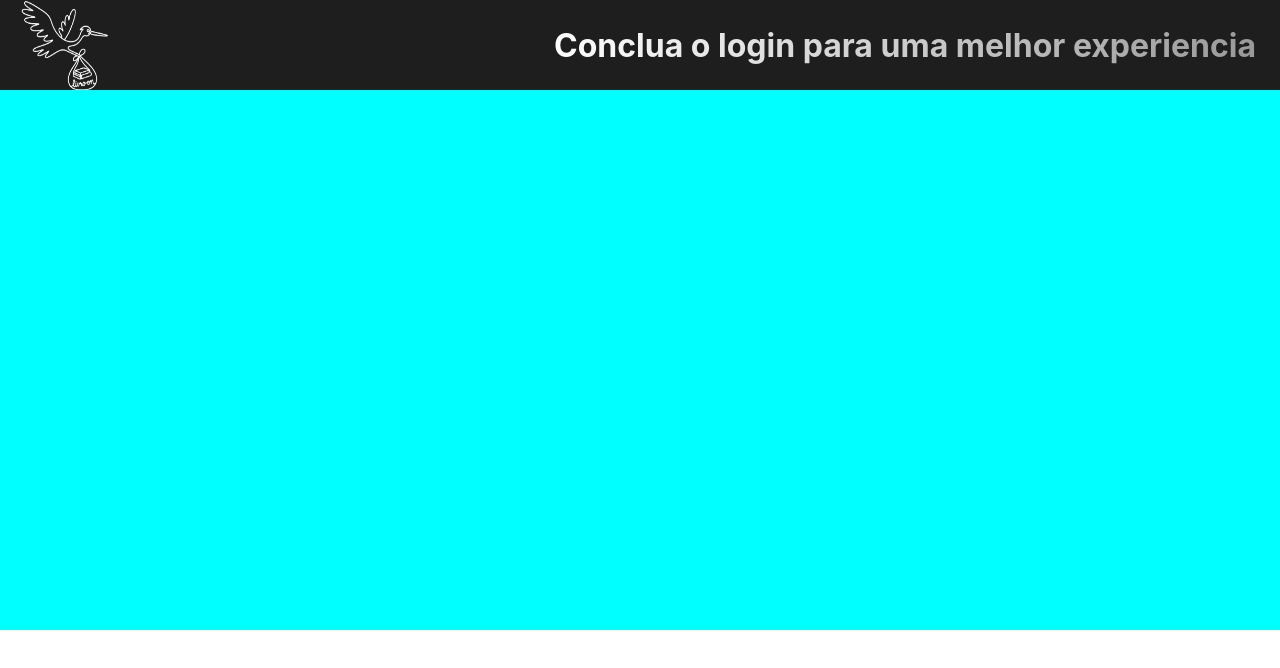
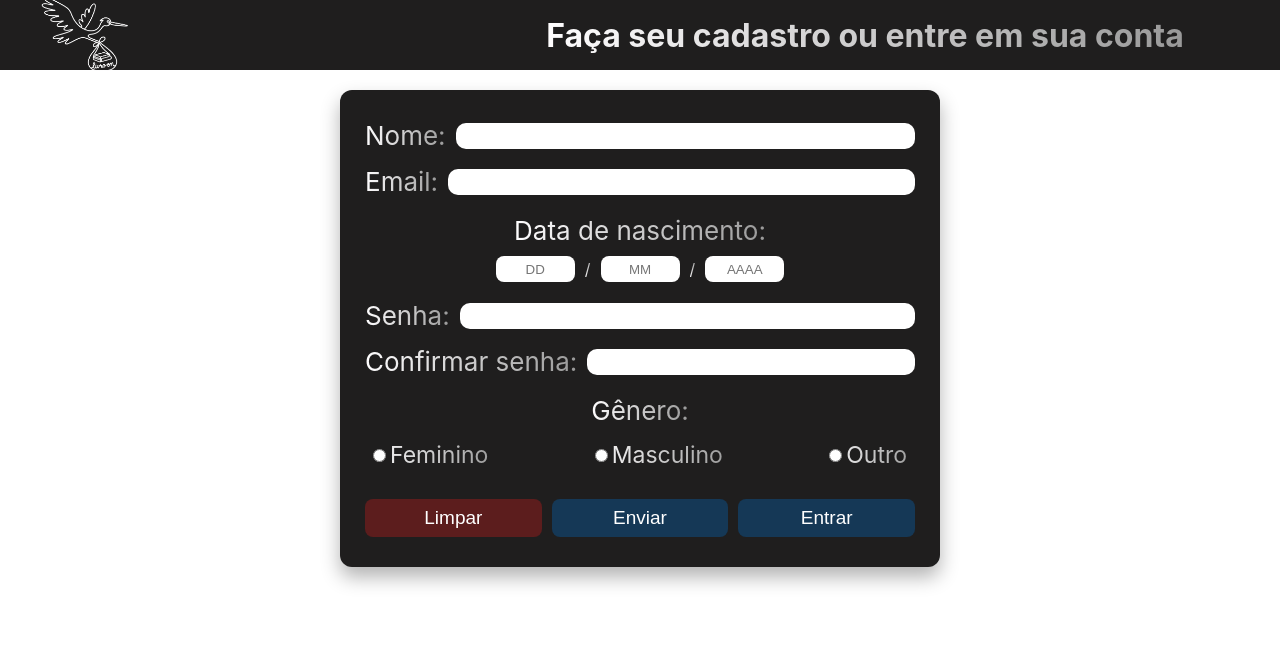
Before and after one commit to Thurz7/Livro-on, a React (Create React App) app in the folder frontend/: page /Cadastro in a window 1280 px wide. Shown: the top 668 px of the page. Built offline with nearby package versions, Linux system fonts and the light colour scheme.

Commit message:
Implementação da pagina de cadastro

```diff
--- a/frontend/src/components/BarraPesquisa/BarraPesquisa.scss
+++ b/frontend/src/components/BarraPesquisa/BarraPesquisa.scss
@@ -3,7 +3,7 @@ display: flex;
 flex-direction: column;
 align-items: center;
 width: 100%;
-margin-top: 20px;
+margin-top: 10px;
 
 form {
 display: flex;
@@ -31,57 +31,34 @@ background-color: #333;
 color: white;
 font-size: 15px;
 cursor: pointer;
+
+
+&:hover {
+  background-color: #1B2E46;
+
+
+}
 }
 
-button:hover {
-background-color: #1B2E46;
+.ResultadosPesquisa {
+display: flex;
+flex-direction: column;
+width: 70%;
+max-width: 700px;
+margin: 15px auto;
+gap: 8px;
+}
+
+.ResultadoPesquisa {
+padding: 10px 15px;
+color: #1B2E46;
+font-size: 17px;
+text-decoration: none;
+cursor: pointer;
+
+&:hover {
+background-color: #eeeeee;
+text-decoration: underline;
 }
 }
-.ResultadosPesquisa {
-  display: grid;
-  grid-template-columns: repeat(auto-fill, minmax(160px, 1fr));
-  gap: 30px;
-  margin: 35px auto;
-  width: 90%;
 }
-
-.CardPesquisa {
-  display: flex;
-  flex-direction: column;
-  align-items: center;
-
-  width: 100%;
-  height: 350px;
-  box-sizing: border-box;
-
-  padding: 15px;
-  text-align: center;
-  border-radius: 10px;
-  background-color: #1B2E46;
-  color: white;
-
-  img {
-    width: 160px;
-    height: 230px;
-    object-fit: cover;
-    border-radius: 6px;
-  }
-h3 {
-  font-size: 16px;
-  margin: 8px 0 4px;
-  line-height: 1.2;
-}
-
-p {
-  font-size: 14px;
-  margin: 4px 0;
-  line-height: 1.2;
-}
-
-span {
-  margin-top: 4px;
-  font-size: 13px;
-  font-weight: bold;
-  line-height: 1.2;
-}
-}
--- a/frontend/src/components/Cabecario/cabecario.scss
+++ b/frontend/src/components/Cabecario/cabecario.scss
@@ -69,4 +69,69 @@ border-radius: 50%;
 }
 }
 
+.PerfilContainer {
+  position: relative;
+.Alft{
+    width: 240px;
+    height: 70px;
+    display: flex;
+    justify-content: center;
+    align-items: center;
 }
+  .MenuPerfil {
+    display: none;
+    position: absolute;
+    top: 100%;
+    right: 0;
+
+    width: 240px;
+    height: 260px;
+
+    background: linear-gradient(135deg, #9e9e9e, #0d1825);
+    border-radius: 8px;
+    box-shadow: 0 4px 10px rgba(0, 0, 0, 0.2);
+
+    z-index: 10;
+  }
+
+  .NomeUsuario {
+    background: linear-gradient(to right, #292929, #1a1955);
+    background-clip: text;
+    -webkit-text-fill-color: transparent;
+    text-align: center;
+    font-size: 25px;
+    margin-top: 0px;
+}
+
+  &:hover .MenuPerfil {
+    display: block;
+  }
+}
+
+
+.BotoesPerfil {
+  display: flex;
+  flex-direction: column;
+  gap: 8px;
+  margin-top: 15px;
+
+  button {
+    width: 100%;
+    padding: 10px;
+    border: none;
+    border-radius: 5px;
+
+    background-color: rgba(255, 255, 255, 0.1);
+    color: white;
+
+    font-size: 14px;
+    cursor: pointer;
+    transition: background-color 0.2s;
+  }
+
+  button:hover {
+    background-color: rgba(255, 255, 255, 0.25);
+  }
+}
+
+}
--- a/frontend/src/pages/Cadastro/Cadastro.jsx
+++ b/frontend/src/pages/Cadastro/Cadastro.jsx
@@ -1,15 +1,155 @@
+import { useNavigate } from "react-router-dom";
 import "./Cadastro.scss";
 import logo from "../../assets/images/livroon.png";
 
 export default function Cadastro() {
+const navigate = useNavigate();
+
+async function cadastrar(e) {
+e.preventDefault();
+const formulario = e.currentTarget;
+const dados = new FormData(formulario);
+const dia = dados.get("dia")?.trim().padStart(2, "0");
+const mes = dados.get("mes")?.trim().padStart(2, "0");
+const ano = dados.get("ano")?.trim();
+
+const usuario = {
+  nome: dados.get("nome"),
+  email: dados.get("email"),
+  data_nascimento: `${ano}-${mes}-${dia}`,
+  senha: dados.get("senha"),
+  confirmarSenha: dados.get("confirmarSenha"),
+  genero: dados.get("genero")
+};
+
+try {
+  const resposta = await fetch("http://localhost:3001/usuarios", {
+    method: "POST",
+    headers: {
+      "Content-Type": "application/json"
+    },
+    body: JSON.stringify(usuario)
+  });
+
+  const resultado = await resposta.json();
+
+  if (!resposta.ok) {
+    alert(resultado.mensagem || resultado.message || "Erro ao realizar cadastro.");
+    return;
+  }
+
+  alert(resultado.mensagem || resultado.message || "Cadastro realizado com sucesso!");
+  formulario.reset();
+} catch (erro) {
+  alert("Não foi possível conectar ao servidor.");
+  console.error(erro);
+}
+
+}
+
+async function entrar(e) {
+const formulario = e.currentTarget.form;
+const dados = new FormData(formulario);
+
+const usuario = {
+  email: dados.get("email"),
+  senha: dados.get("senha")
+};
+
+try {
+  const resposta = await fetch("http://localhost:3001/usuarios/login", {
+    method: "POST",
+    headers: {
+      "Content-Type": "application/json"
+    },
+    body: JSON.stringify(usuario)
+  });
+
+  const resultado = await resposta.json();
+
+  if (!resposta.ok) {
+    alert(resultado.mensagem || resultado.message || "E-mail ou senha incorretos.");
+    return;
+  }
+
+  localStorage.setItem("token", resultado.token);
+  localStorage.setItem("usuario", JSON.stringify({
+    id: resultado.id,
+    nome: resultado.nome,
+    email: resultado.email
+  }));
+
+  navigate("/");
+} catch (erro) {
+  alert("Não foi possível conectar ao servidor.");
+  console.error(erro);
+}
+
+}
+
 return (
+<div className="Cadastro">
+<div className="Cabecario">
+<div className="Logo">
+<a href="/"><img src={logo} alt="Logo Livro-on" /></a>
+</div>
+<div className="Texto">
+<h1>Faça seu cadastro ou entre em sua conta</h1>
+</div>
+</div>
 
-    <div className="Cadastro">
-        <div className="cabecario">
-            <div className="logo"><img src={logo} alt="" /></div>
-            <div className="texto"><h1>Conclua o login para uma melhor experiencia</h1></div>
+  <div className="Conteudo">
+    <div className="Formulario">
+      <form onSubmit={cadastrar}>
+        <div className="Campo">
+          <label htmlFor="nome">Nome:</label>
+          <input type="text" id="nome" name="nome" required />
         </div>
 
+        <div className="Campo">
+          <label htmlFor="email">Email:</label>
+          <input type="email" id="email" name="email" required />
+        </div>
+
+        <div className="Campo Opcoes">
+          <label>Data de nascimento:</label>
+          <div className="Data">
+            <input type="text" name="dia" placeholder="DD" maxLength={2} required />
+            <span>/</span>
+            <input type="text" name="mes" placeholder="MM" maxLength={2} required />
+            <span>/</span>
+            <input type="text" name="ano" placeholder="AAAA" maxLength={4} required />
+          </div>
+        </div>
+
+        <div className="Campo">
+          <label htmlFor="senha">Senha:</label>
+          <input type="password" id="senha" name="senha" required />
+        </div>
+
+        <div className="Campo">
+          <label htmlFor="confirmarSenha">Confirmar senha:</label>
+          <input type="password" id="confirmarSenha" name="confirmarSenha" required />
+        </div>
+
+        <div className="Campo Opcoes">
+          <span>Gênero:</span>
+          <div className="Generos">
+            <label><input type="radio" name="genero" value="Feminino" required /> Feminino</label>
+            <label><input type="radio" name="genero" value="Masculino" /> Masculino</label>
+            <label><input type="radio" name="genero" value="Outro" /> Outro</label>
+          </div>
+        </div>
+
+        <div className="Botoes">
+          <button type="reset" className="Limpar">Limpar</button>
+          <button type="submit" className="Enviar">Enviar</button>
+          <button type="button" className="Entrar" onClick={entrar}>Entrar</button>
+        </div>
+      </form>
     </div>
+  </div>
+</div>
+
 );
 }
--- a/frontend/src/pages/Cadastro/Cadastro.scss
+++ b/frontend/src/pages/Cadastro/Cadastro.scss
@@ -1,45 +1,174 @@
-.Cadastro{
-    background-color: aqua;
+.Cadastro {
   width: 100%;
-    height: 630px;
-.cabecario{
+  min-height: 630px;
+
+  .Cabecario {
     width: 100%;
-    height: 90px;
+    height: 70px;
     background-color: rgb(31, 30, 30);
     display: flex;
+    align-items: center;
     justify-content: space-between;
-.texto{
-    width: 750px;
-    height: 90px;
+    padding: 0 20px;
+    box-sizing: border-box;
+
+    .Logo {
+      width: 130px;
+      height: 70px;
       display: flex;
       justify-content: center;
       align-items: center;
-h1{
+
+      img {
+        width: 90px;
+      }
+    }
+
+    .Texto {
+      width: 790px;
+      height: 70px;
+      display: flex;
+      justify-content: center;
+      align-items: center;
+
+      h1 {
         background: linear-gradient(to right, #fffeff, #999999);
         background-clip: text;
         -webkit-text-fill-color: transparent;
-    cursor:pointer;
-    transition: 0.5s;
+        cursor: pointer;
       }
-h1:hover{
-   background: linear-gradient(to right, #999999,#dad8d8, #faf9f9);
+    }
+  }
+
+  .Conteudo {
+    width: 100%;
+    display: flex;
+    justify-content: center;
+    padding: 20px;
+    box-sizing: border-box;
+  }
+
+  .Formulario {
+    width: 600px;
+    max-width: 100%;
+    background-color: rgb(31, 30, 30);
+    border-radius: 12px;
+    padding: 30px 25px;
+    box-shadow: 0 10px 19px rgba(0, 0, 0, 0.3);
+    box-sizing: border-box;
+
+    label,
+    .Opcoes > span {
+    background: linear-gradient(to right, #fffeff, #999999);
     background-clip: text;
     -webkit-text-fill-color: transparent;
-    cursor:pointer;
-    transition: 10s;
+      font-size: 26px;
     }
 
+    .Campo {
+      display: flex;
+      align-items: center;
+      justify-content: space-between;
+      gap: 10px;
+      margin-bottom: 15px;
+
+      > input {
+        flex: 1;
+        min-width: 0;
+        height: 22px;
+        padding: 2px 10px;
+        border: none;
+        border-radius: 10px;
+        outline: none;
+        background-color: #ffffff;
+        color: #000000;
       }
-.logo{
-img{
-    width: 90px;
-}
-width: 130px;
-height: 90px;
-display: flex;
-justify-content: center;
-justify-content: center;
     }
 
+    .Opcoes {
+      flex-direction: column;
+      align-items: center;
+      margin-top: 18px;
+      margin-bottom: 18px;
+    }
+
+    .Data {
+      display: flex;
+      align-items: center;
+      gap: 10px;
+
+      input {
+        width: 75px;
+        height: 22px;
+        padding: 2px;
+        border: none;
+        border-radius: 8px;
+        text-align: center;
+      }
+
+      span {
+        background: linear-gradient(to right, #fffeff, #999999);
+        background-clip: text;
+        -webkit-text-fill-color: transparent;
       }
     }
+
+    .Generos {
+      width: 100%;
+      display: flex;
+      justify-content: space-between;
+      gap: 8px;
+
+      label {
+        display: flex;
+        align-items: center;
+        gap: 4px;
+        padding: 5px 8px;
+        border-radius: 8px;
+        background: linear-gradient(to right, #fffeff, #999999);
+        background-clip: text;
+        -webkit-text-fill-color: transparent;
+        color: #000000;
+        font-size: 23px;
+        cursor: pointer;
+      }
+
+      input {
+        margin: 0;
+        accent-color: #06ff51;
+      }
+    }
+
+    .Botoes {
+      display: flex;
+      gap: 10px;
+      margin-top: 25px;
+
+      button {
+        flex: 1;
+        padding: 8px 0;
+        border: none;
+        border-radius: 8px;
+        color: #ffffff;
+        font-size: 19px;
+        cursor: pointer;
+        transition: opacity 0.2s;
+
+        &:hover {
+          opacity: 0.9;
+        }
+      }
+
+      .Limpar {
+        background-color: #5c1d1d;
+      }
+
+      .Enviar,
+      .Entrar {
+        background-color: #153856;
+      }
+    }
+  }
+
+
+}
```
Also changed, not shown: frontend/src/components/BarraPesquisa/BarraPesquisa.jsx (+13 -32 lines), frontend/src/components/Cabecario/cabecario.jsx (+27 -25 lines), 1 other file (tests, documents, lock files or other folders). Lines whose indentation alone changed are shown as unchanged.
